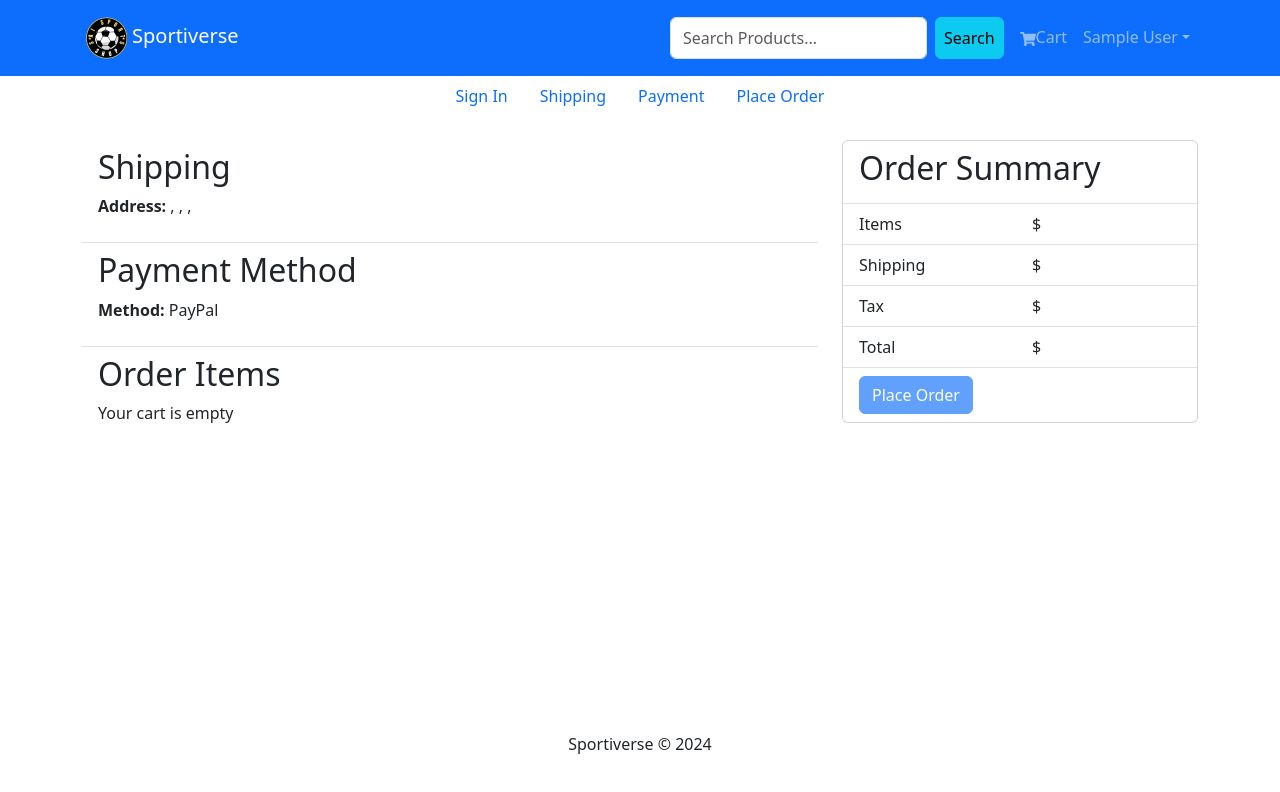
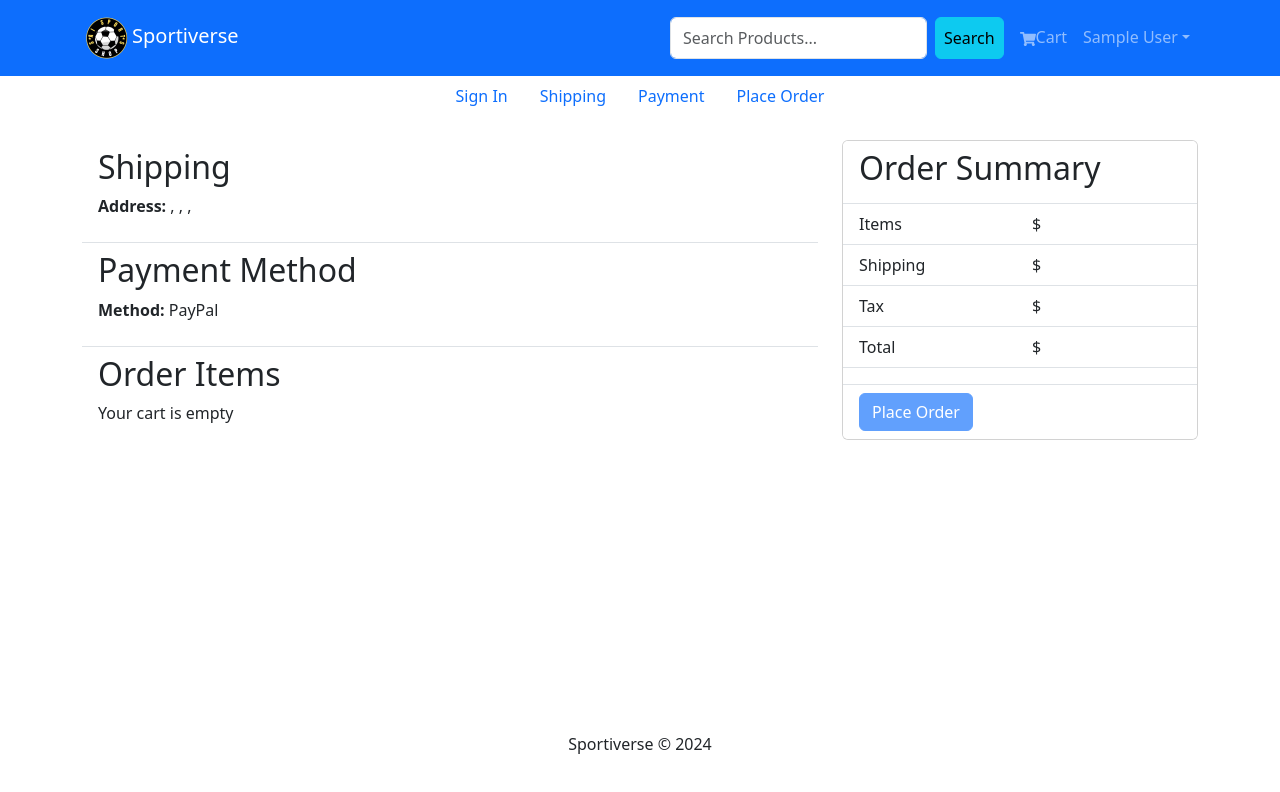
Before and after one commit to prasadhonrao/sportiverse, a React (Create React App) app in the folder src/webapp/: page /placeorder in a window 1280 px wide. Shown: the top 792 px of the page. Built offline with nearby package versions, Linux system fonts and the light colour scheme; sample sign-in values are in the browser's storage.

Commit message:
Improve error handling and loading state in Order and PlaceOrder pages

```diff
--- a/src/webapp/src/pages/OrderPage.jsx
+++ b/src/webapp/src/pages/OrderPage.jsx
@@ -94,7 +94,7 @@ const OrderScreen = () => {
   return isLoading ? (
     <Loader />
   ) : error ? (
-    <Message variant="danger">{error.data.message}</Message>
+    <Message variant="danger">{error?.data?.message || error.error}</Message>
   ) : (
     <>
       <h1>Order {order._id}</h1>
--- a/src/webapp/src/pages/PlaceOrderPage.jsx
+++ b/src/webapp/src/pages/PlaceOrderPage.jsx
@@ -4,7 +4,9 @@ import { useSelector, useDispatch } from 'react-redux';
 import { toast } from 'react-toastify';
 import { Row, Col, ListGroup, Image, Card, Button } from 'react-bootstrap';
 
+import Message from '../components/Message';
 import CheckoutSteps from '../components/CheckoutSteps';
+import Loader from '../components/Loader';
 
 import { useCreateOrderMutation } from '../slices/ordersApiSlice';
 import { clearCartItems } from '../slices/cartSlice';
@@ -25,7 +27,7 @@ const PlaceOrderPage = () => {
     }
   }, [shippingAddress, paymentMethod, navigate]);
 
-  const [createOrder] = useCreateOrderMutation();
+  const [createOrder, { isLoading, error }] = useCreateOrderMutation();
 
   const placeOrderHandler = async (e) => {
     try {
@@ -44,7 +46,6 @@ const PlaceOrderPage = () => {
       dispatch(clearCartItems());
       navigate(`/orders/${res._id}`);
     } catch (error) {
-      console.log(error);
       toast.error(error?.data?.message);
     }
   };
@@ -126,6 +127,7 @@ const PlaceOrderPage = () => {
                   <Col>${cart.totalPrice}</Col>
                 </Row>
               </ListGroup.Item>
+              <ListGroup.Item>{error && <Message variant="danger">{error.data.message}</Message>}</ListGroup.Item>
               <ListGroup.Item>
                 <Button
                   type="button"
@@ -135,6 +137,7 @@ const PlaceOrderPage = () => {
                 >
                   Place Order
                 </Button>
+                {isLoading && <Loader />}
               </ListGroup.Item>
             </ListGroup>
           </Card>
```
